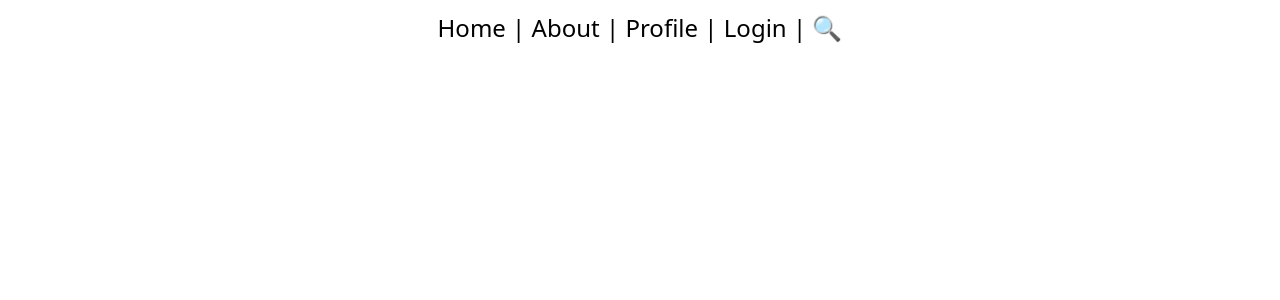
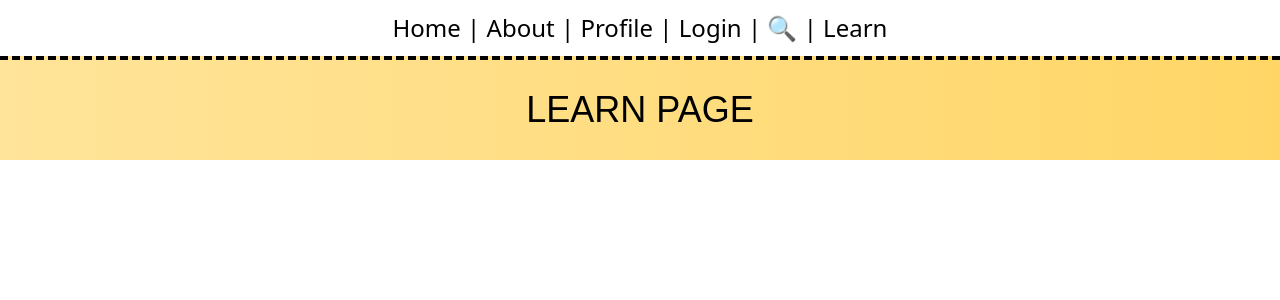
Before and after one commit to erik1D/final-project-erik-ava-gabby, a React (Vite) app in the folder finalapp/: page /learn in a window 1280 px wide. Shown: the top 300 px of the page. Built offline with nearby package versions, Linux system fonts and the light colour scheme; a web font is replaced by a local one.

Commit message:
Added Learn page and update navigation links

```diff
--- a/finalapp/src/App.jsx
+++ b/finalapp/src/App.jsx
@@ -4,6 +4,7 @@ import About from "./pages/About.jsx";
 import Profile from "./pages/Profile.jsx";
 import Login from "./pages/Login.jsx";
 import Search from "./pages/Search.jsx";
+import Learn from "./pages/Learn.jsx";
 
 function App() {
  return (
@@ -13,7 +14,8 @@ function App() {
         <Link to="/about">About</Link> |{" "}
         <Link to="/profile">Profile</Link> |{" "}
         <Link to="/login">Login</Link> |{" "}
-        <Link to="/search">🔍</Link>
+        <Link to="/search">🔍</Link>  |{" "}
+        <Link to="/learn">Learn</Link>
      </nav>
 
      <Routes>
@@ -22,6 +24,7 @@ function App() {
        <Route path="/profile" element={<Profile />} />
        <Route path="/login" element={<Login />} />
        <Route path="/search" element={<Search />} />
+       <Route path="/learn" element={<Learn />} />
      </Routes>
    </BrowserRouter>
  );
--- /dev/null
+++ b/finalapp/src/pages/Learn.jsx
@@ -0,0 +1,16 @@
+import Heading from "../components/Heading";
+
+
+function Learn() {
+    return (
+       <div>
+    <Heading myTitle="LEARN PAGE"/>
+
+
+
+    </div>
+    );
+}
+
+
+export default Learn;
```
